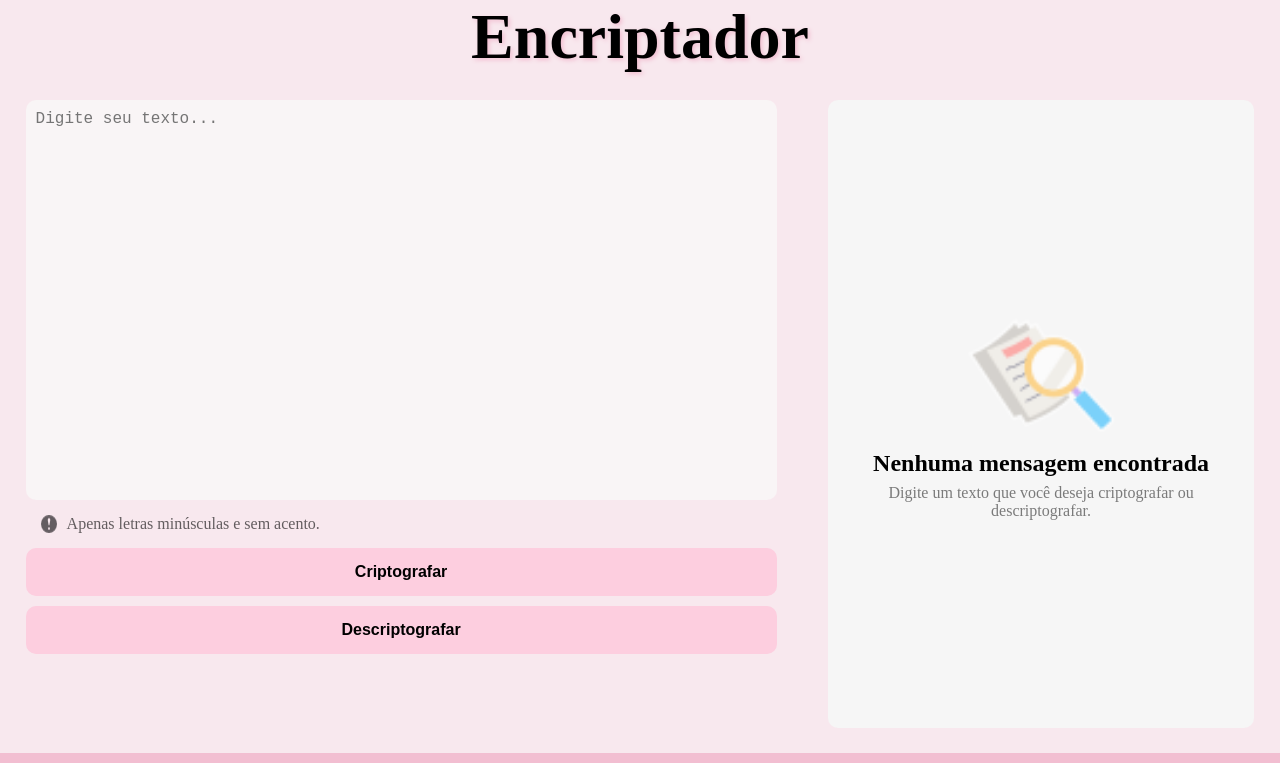
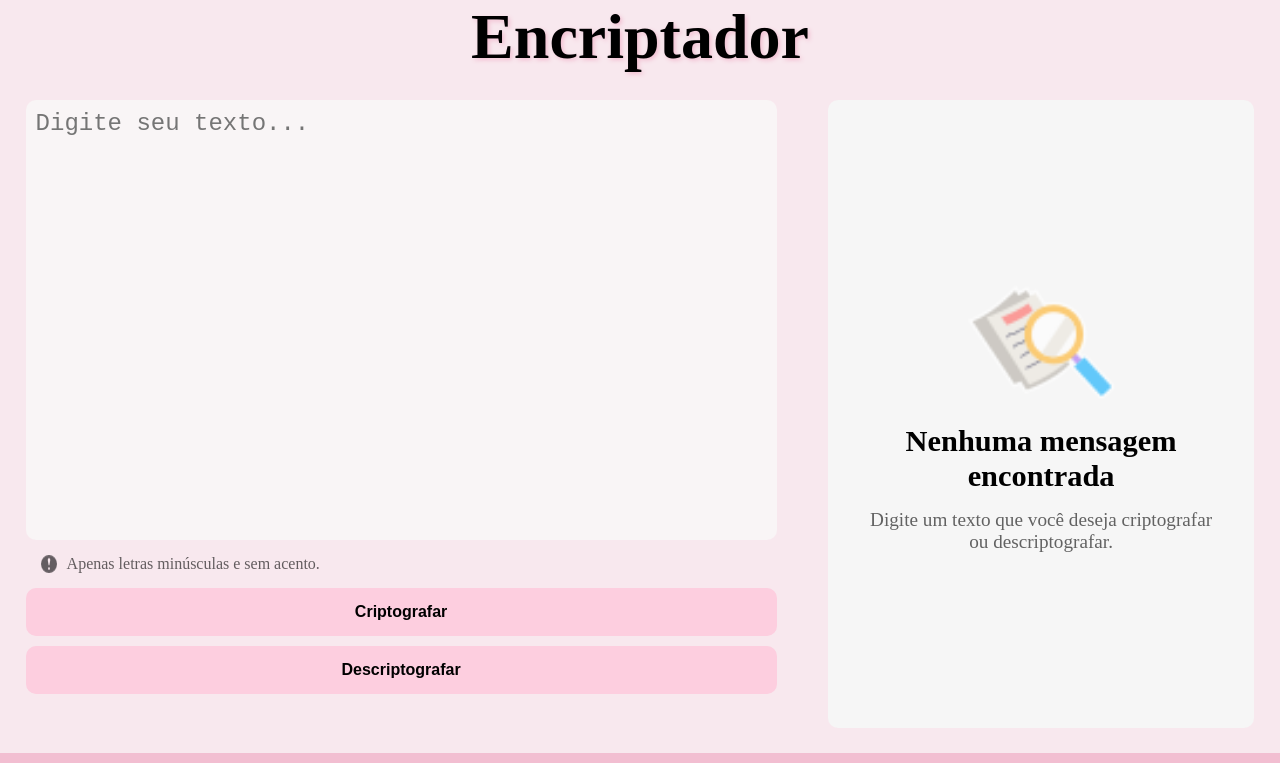
Before and after one commit to mvsilvass/DecodificadorDeTexto, a plain HTML site: page index.html in a window 1280 px wide. Shown: the top 763 px of the page. Drawn offline with Linux system fonts and the light colour scheme.

Commit message:
:construction:  uptade styles.css

```diff
--- a/styles/styles.css
+++ b/styles/styles.css
@@ -60,9 +60,9 @@ main {
     outline: none;
     transition: box-shadow .3s ease;
     resize: none;
-    height: 50vh;
+    height: 55vh;
     width: 100%;
-    font-size: 1rem;
+    font-size: 1.5rem;
 }
 
 .input-text:focus,
@@ -120,13 +120,20 @@ main {
 .main-output-content img {
     width: 40%;
     height: auto;
-    opacity: 0.5;
+    opacity: 0.6;
 }
 
-.main-output-content h1,
+.main-output-content h2{
+    font-size: 1.9rem ;
+    text-align: center;
+    padding: 2%;
+
+}
+
 .main-output-content p {
+    font-size: 1.2rem ;
     text-align: center;
-    opacity: 0.5;
+    opacity: 0.6;
     padding: 2%;
 }
 
```
